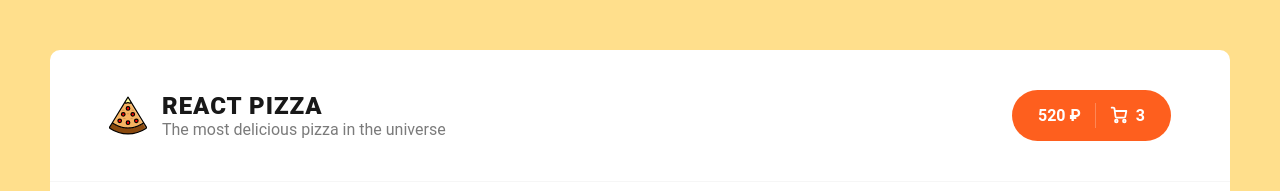
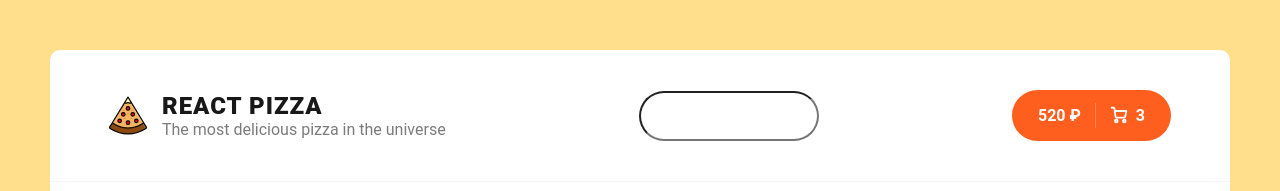
Before and after one commit to RinatSa/pizza, a Next.js app: page / in a window 1280 px wide. Shown: the top 191 px of the page. Built offline with nearby package versions, Linux system fonts and the light colour scheme; no server answers.

Commit message:
Update: Add Links and Search in Header add searching filter method in Index

```diff
--- a/components/header.js
+++ b/components/header.js
@@ -1,9 +1,12 @@
 import React from 'react';
+import Link from "next/link";
+import Search from "./search";
 
-function Header(props) {
+function Header({term, setTerm}) {
     return (
         <div className="header">
             <div className="container">
+                <Link href="/">
                     <div className="header__logo">
                         <img width="38" src="pizza-logo.svg" alt="Pizza logo"/>
                         <div>
@@ -11,8 +14,10 @@ function Header(props) {
                             <p>The most delicious pizza in the universe</p>
                         </div>
                     </div>
+                </Link>
+                <Search term={term} setTerm={setTerm}/>
                 <div className="header__cart">
-                    <a href="/cart.html" className="button button--cart">
+                    <Link href="/cart" className="button button--cart">
                         <span>520 ₽</span>
                         <div className="button__delimiter"></div>
                         <svg
@@ -45,7 +50,7 @@ function Header(props) {
                             />
                         </svg>
                         <span>3</span>
-                    </a>
+                    </Link>
                 </div>
             </div>
         </div>
--- a/components/sort.js
+++ b/components/sort.js
@@ -23,7 +23,7 @@ function Sort({activeSort, setActiveSort}) {
                     />
                 </svg>
                 <b>Sort by:</b>
-                <span onClick={() => setShowPopUp(prevState => !prevState)}>{sort[activeSort]}</span>
+                <span onClick={() => setShowPopUp(prevProps => !prevProps)}>{sort[activeSort]}</span>
             </div>
             {showPopup && <div className="sort__popup">
                 <ul>
--- a/src/pages/index.js
+++ b/src/pages/index.js
@@ -24,6 +24,9 @@ export default function Home() {
     //loading
     const [loading, setLoading] = useState(true)
 
+    //search
+    const [term, setTerm] = useState("")
+
 
     useEffect(() => {
         setLoading(true)
@@ -39,6 +42,8 @@ export default function Home() {
 
     const filterByCategory = activeCategory === 0 ? pizzas : pizzas.filter(item => item.category === activeCategory)
 
+    const searching = term === "" ? filterByCategory : filterByCategory.filter(item => item.title.toLowerCase().includes(term.toLowerCase()))
+
     return (
         <>
             <Head>
@@ -48,7 +53,7 @@ export default function Home() {
                 <link rel="icon" href="/favicon.ico"/>
             </Head>
             <div className="wrapper">
-                <Header/>
+                <Header term={term} setTerm={setTerm}/>
                 <div className="content">
                     <div className="container">
                         <div className="content__top">
@@ -59,7 +64,7 @@ export default function Home() {
                         <div className="content__items">
                             {loading ? [...new Array(9)].map((item, i) => <div className="pizza-block" key={i}>
                                 <Skeleton uniqueKey={15}/>
-                            </div>) : filterByCategory.map(item => <Pizza key={item.id} {...item}/>)}
+                            </div>) : searching.map(item => <Pizza key={item.id} {...item}/>)}
                         </div>
                     </div>
                 </div>
```
Lines whose indentation alone changed are shown as unchanged.
